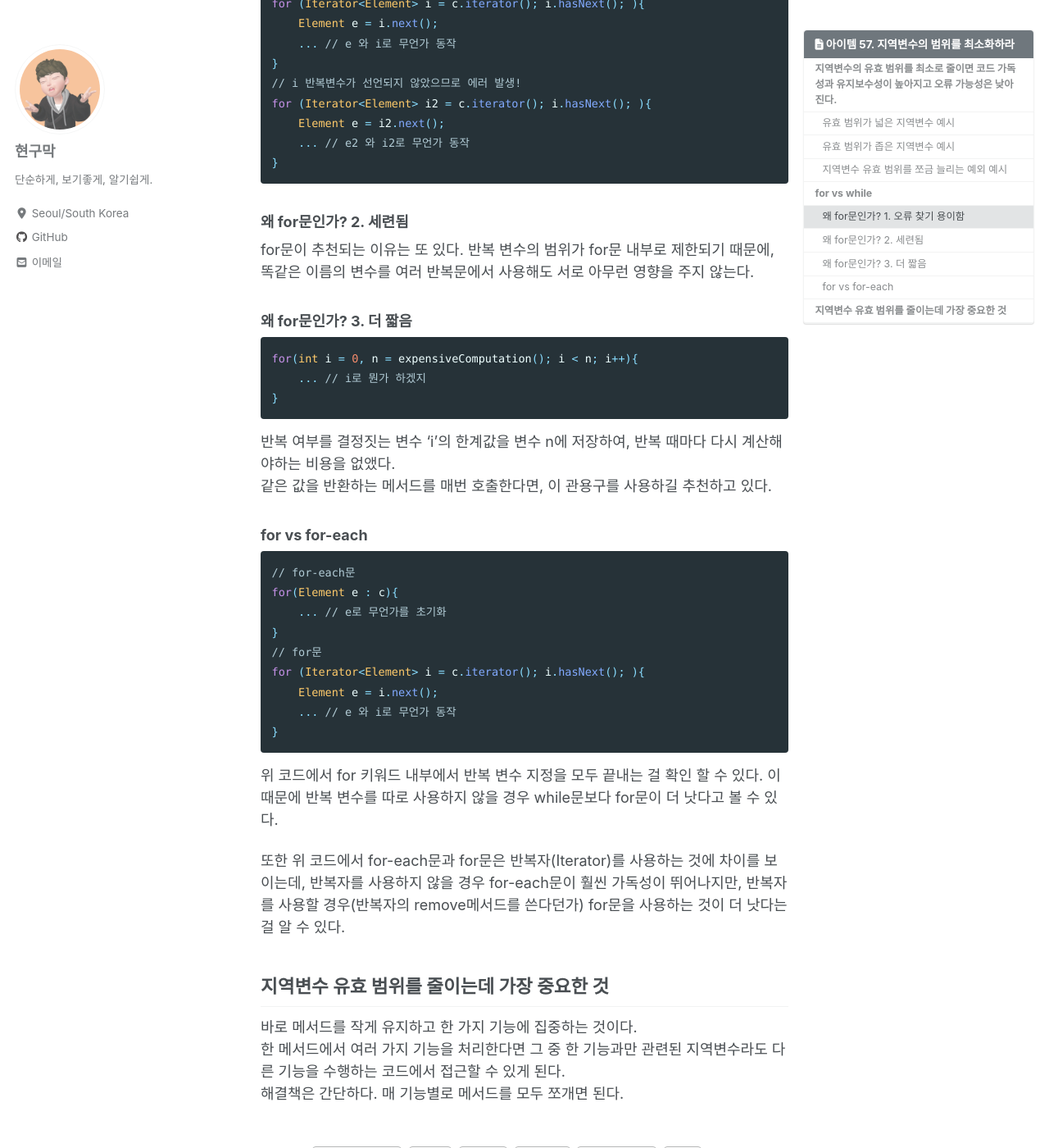
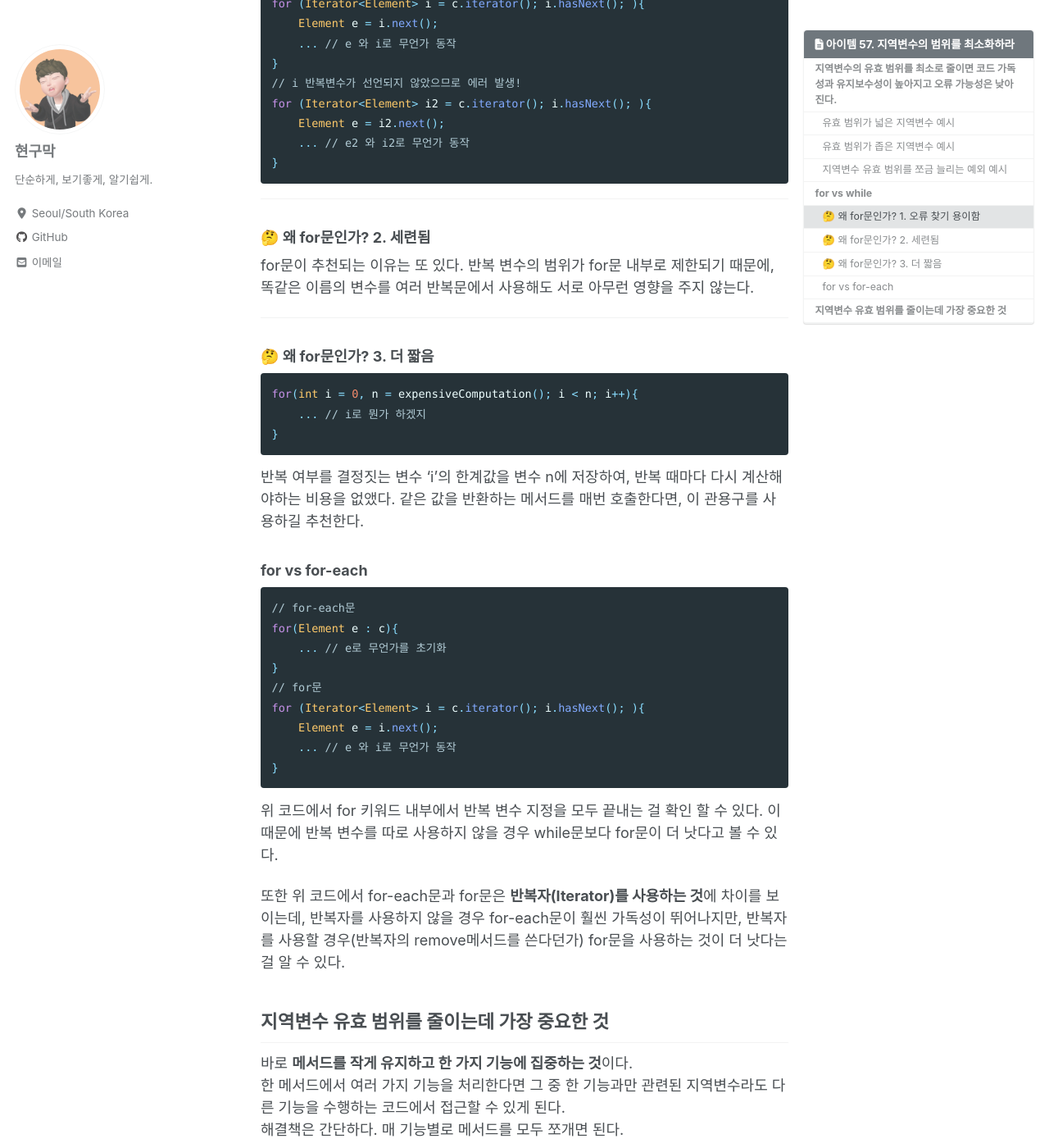
Before and after one commit to Hyeon9mak/Hyeon9mak.github.io, a Jekyll site: the page built from _posts/2020-11-11-Effective-Java-item57.md, in a window 1280 px wide and 1400 px high, scrolled down 4773 px. Shown: the whole window at 82% size. Built offline with Jekyll 4.4.1, drawn with Linux system fonts in a browser that asks for light colours; cached includes are drawn as plain includes; nearby versions of some CDN libraries; comment, search, counter and statistics services are not loaded; some of the changed text lies outside the part shown.

Commit message:
Update 2020-11-11-Effective-Java-item57.md

````diff
--- a/_posts/2020-11-11-Effective-Java-item57.md
+++ b/_posts/2020-11-11-Effective-Java-item57.md
@@ -159,9 +159,9 @@ try-catch문은 앞서 말한 두 가지 규칙에서 예외다.
 
 ## for vs while
 for 형태든 for-each 형태든, for키워드는 반복 변수의 범위를 for 키워드와 몸체 사이의 괄호 안으로 제한된다.
-따라서 반복 변수의 값을 반복문 이후에도 사용할 것이 아니라면, for문은 반복 변수 지정이 가능하므로 while문보다 for문을 사용하는 편이 낫다.
+따라서 **반복 변수의 값을 반복문 이후에도 사용할 것**이 아니라면, for문은 반복 변수 지정이 가능하므로 while문보다 for문을 사용하는 편이 낫다.
 
-### 왜 for문인가? 1. 오류 찾기 용이함
+### 🤔 왜 for문인가? 1. 오류 찾기 용이함
 **while문 예시**
 ```java
 Iterator<Element> i = c.iterator();
@@ -196,19 +196,22 @@ for (Iterator<Element> i2 = c.iterator(); i.hasNext(); ){
 }
 ```
 
-### 왜 for문인가? 2. 세련됨
+---
+
+### 🤔 왜 for문인가? 2. 세련됨
 for문이 추천되는 이유는 또 있다. 반복 변수의 범위가 for문 내부로 제한되기 때문에,
 똑같은 이름의 변수를 여러 반복문에서 사용해도 서로 아무런 영향을 주지 않는다.
 
-### 왜 for문인가? 3. 더 짧음
+---
+
+### 🤔 왜 for문인가? 3. 더 짧음
 ```java
 for(int i = 0, n = expensiveComputation(); i < n; i++){
     ... // i로 뭔가 하겠지
 }
 ```
 반복 여부를 결정짓는 변수 'i'의 한계값을 변수 n에 저장하여,
-반복 때마다 다시 계산해야하는 비용을 없앴다.
-같은 값을 반환하는 메서드를 매번 호출한다면, 이 관용구를 사용하길 추천하고 있다.
+반복 때마다 다시 계산해야하는 비용을 없앴다. 같은 값을 반환하는 메서드를 매번 호출한다면, 이 관용구를 사용하길 추천한다.
 
 ### for vs for-each
 ```java
@@ -225,12 +228,12 @@ for (Iterator<Element> i = c.iterator(); i.hasNext(); ){
 위 코드에서 for 키워드 내부에서 반복 변수 지정을 모두 끝내는 걸 확인 할 수 있다.
 이 때문에 반복 변수를 따로 사용하지 않을 경우 while문보다 for문이 더 낫다고 볼 수 있다.
 
-또한 위 코드에서 for-each문과 for문은 반복자(Iterator)를 사용하는 것에 차이를 보이는데,
+또한 위 코드에서 for-each문과 for문은 **반복자(Iterator)를 사용하는 것**에 차이를 보이는데,
 반복자를 사용하지 않을 경우 for-each문이 훨씬 가독성이 뛰어나지만, 반복자를 사용할 경우(반복자의 remove메서드를 쓴다던가)
 for문을 사용하는 것이 더 낫다는 걸 알 수 있다.
 
 ## 지역변수 유효 범위를 줄이는데 가장 중요한 것
-바로 메서드를 작게 유지하고 한 가지 기능에 집중하는 것이다.
+바로 **메서드를 작게 유지하고 한 가지 기능에 집중하는 것**이다.
 한 메서드에서 여러 가지 기능을 처리한다면 그 중 한 기능과만 관련된 지역변수라도
 다른 기능을 수행하는 코드에서 접근할 수 있게 된다.
 해결책은 간단하다. 매 기능별로 메서드를 모두 쪼개면 된다.
````
